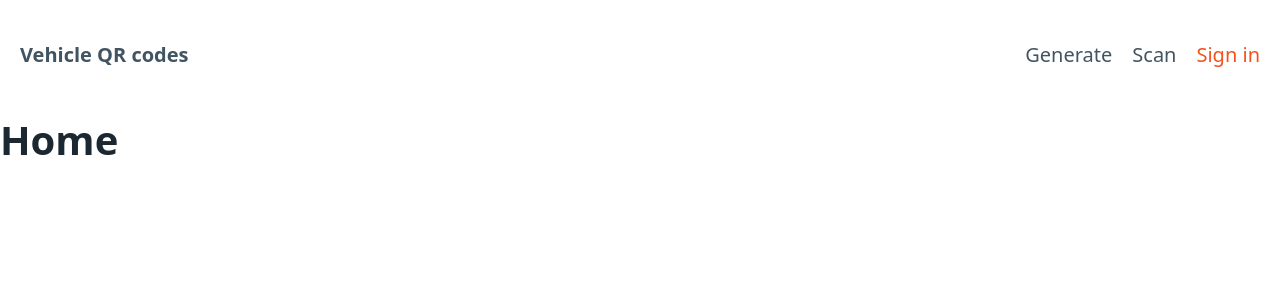
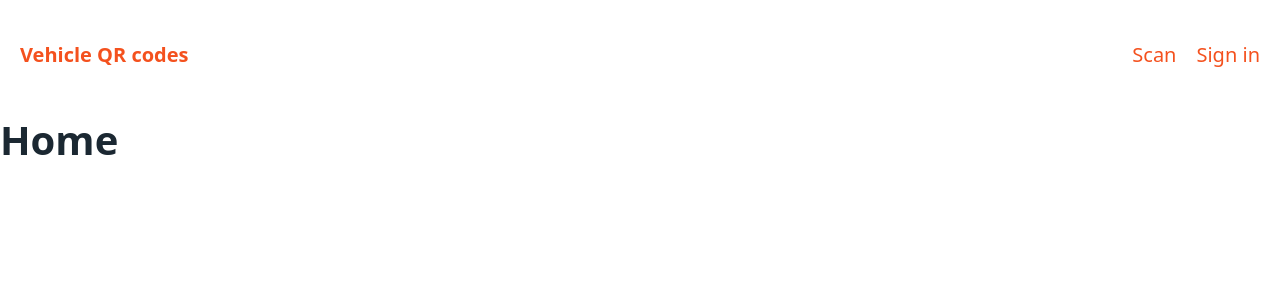
Before and after one commit to kurayami07734/vehicle-qr-generator, a SvelteKit app: page / in a window 1280 px wide. Shown: the top 300 px of the page. Built offline with nearby package versions, Linux system fonts and the light colour scheme.

Commit message:
added qr code scanning to test it

```diff
--- a/package.json
+++ b/package.json
@@ -20,6 +20,7 @@
 		"eslint": "^8.28.0",
 		"eslint-config-prettier": "^8.5.0",
 		"eslint-plugin-svelte": "^2.30.0",
+		"html5-qrcode": "^2.3.8",
 		"prettier": "^2.8.0",
 		"prettier-plugin-svelte": "^2.10.1",
 		"svelte": "^4.0.5",
--- a/src/routes/+layout.svelte
+++ b/src/routes/+layout.svelte
@@ -1,18 +1,26 @@
 <script>
 	import '@picocss/pico';
 	import '../app.css';
+	import { authUser } from '$lib/authStore';
 </script>
 
 <nav>
 	<ul>
 		<li>
-			<strong> Vehicle QR codes</strong>
+			<strong><a href="/"> Vehicle QR codes</a></strong>
 		</li>
 	</ul>
 	<ul class="nav-links">
-		<li>Generate</li>
-		<li>Scan</li>
-		<li><a href="/login">Sign in</a></li>
+		<li><a href="/scan">Scan</a></li>
+		{#if $authUser !== undefined}
+			<li>
+				<a href="/me">
+					<img src={$authUser.photoURL} alt={`photo of ${$authUser.displayName}`} />
+				</a>
+			</li>
+		{:else}
+			<li><a href="/login">Sign in</a></li>
+		{/if}
 	</ul>
 </nav>
 
@@ -22,4 +30,8 @@
 	nav {
 		margin: 1rem;
 	}
+	img {
+		width: 30px;
+		border-radius: 30px;
+	}
 </style>
```
Also changed, not shown: src/routes/scan/+page.svelte (added, +23 -0 lines), 2 other files (tests, documents, lock files or other folders).
